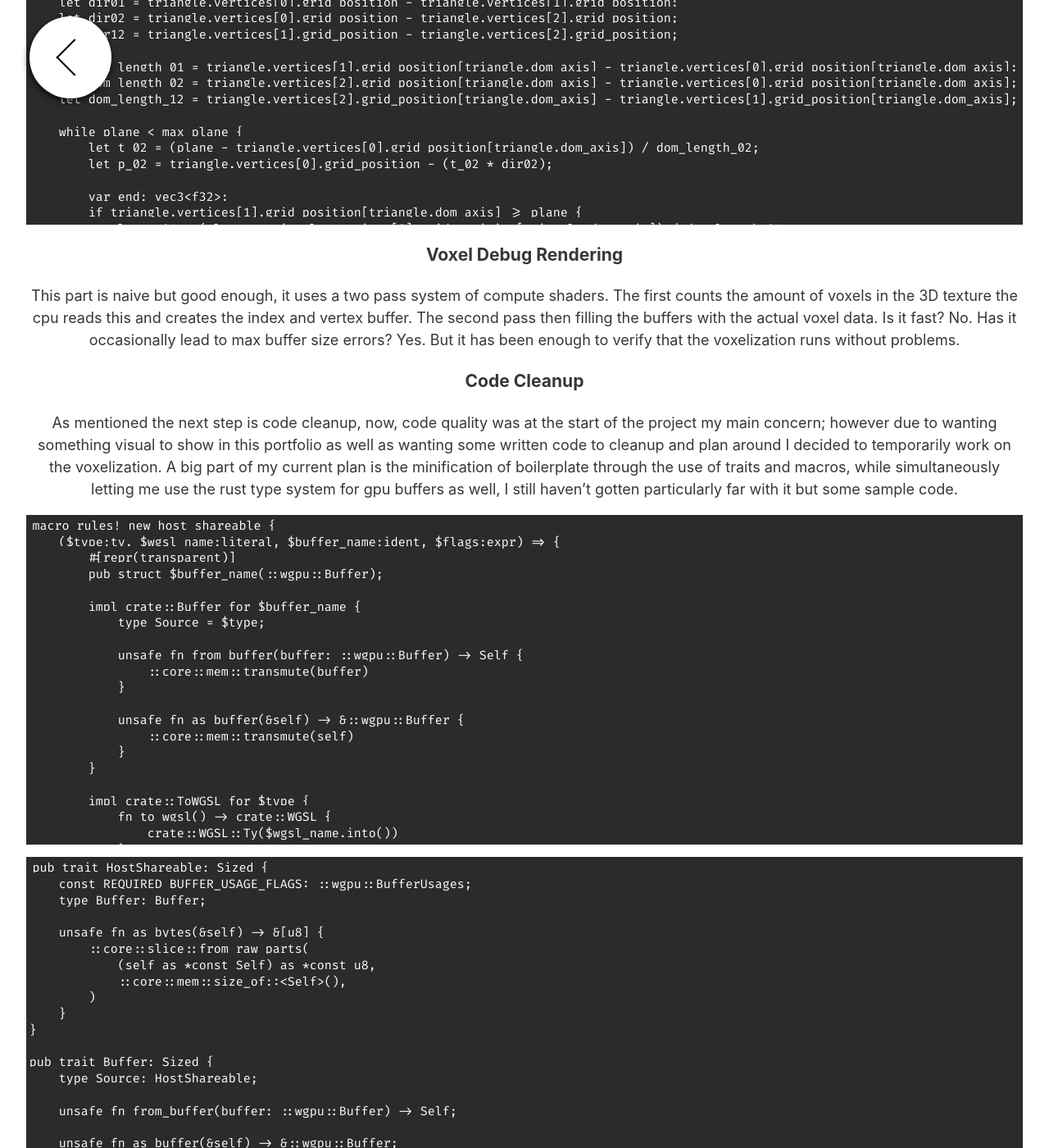
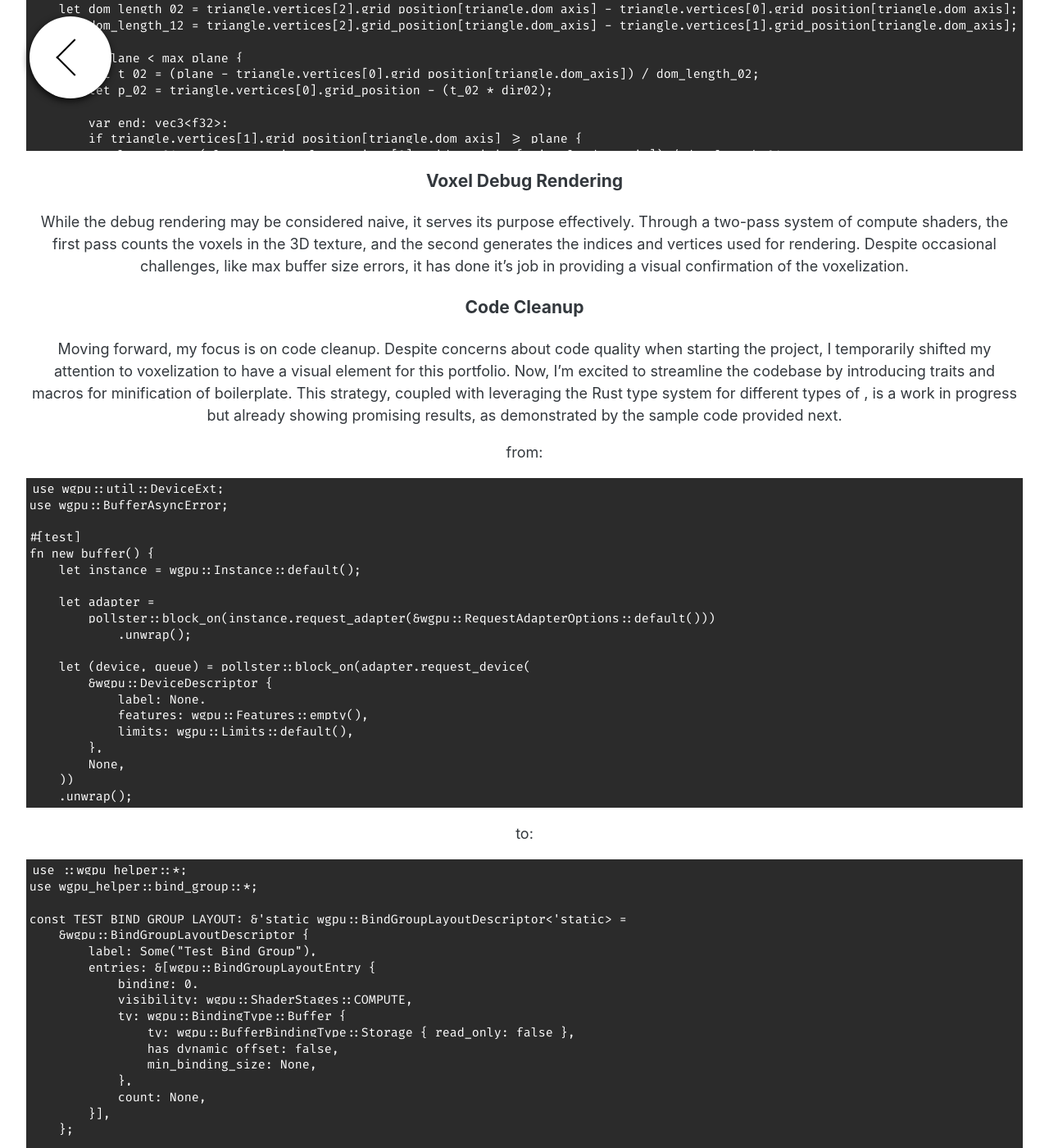
Before and after one commit to Kycklingris/portfolio, a Jekyll site: the page built from projects/rendering.md, in a window 1280 px wide and 1400 px high, scrolled down 1654 px. Shown: the whole window at 82% size. Built offline with Jekyll 4.4.1, drawn with Linux system fonts in a browser that asks for light colours; some of the changed text lies outside the part shown.

Commit message:
Slightly more positive

````diff
--- a/_includes/preload_img.html
+++ b/_includes/preload_img.html
@@ -1,3 +1,3 @@
-<p style="max-width:100%;width:800px;aspect-ratio:{{include.aspect_ratio}};margin:auto;background-color:black;">
-	<img src="{{ include.src }}" alt="{{ include.alt }}" style="width: 100%; height: 100%; margin:0; padding:0;">
+<p style="padding:0px; margin:auto; display:block; aspect-ratio:{{include.aspect_ratio}}; width:800px; max-width:100%; background-color:black;">
+	<img src="{{ include.src }}" alt="{{ include.alt }}" style="width: 100%; height: 100%; margin:auto; padding:0; object-fit:contain;">
 </p>
--- a/_layouts/project.html
+++ b/_layouts/project.html
@@ -5,7 +5,7 @@ layout: subpage
 <section class="project-content">
 	<section class="project-details">
 		{% if page.group_count %}<section><img src="/assets/icons/people.svg" alt="A icon of people">{{ page.group_count }}</section>{% endif %}
-		{% if page.url and page.url_text %}<a href="{{ page.itch_io_url }}" target="_blank">{{ page.url_text }}</a>{% endif %}
+		{% if page.source_url and page.url_text %}<a href="{{ page.source_url }}" target="_blank">{{ page.url_text }}</a>{% endif %}
 	</section>
 	{{ content }}
 </section>
--- a/projects/rendering.md
+++ b/projects/rendering.md
@@ -2,28 +2,26 @@
 layout: project
 title: Rendering
 group_count: 1
-url: https://github.com/Smorsoft/vct
+source_url: https://github.com/Smorsoft/vct
 url_text: Github
 ---
-As already mentioned there isn't all that much to show currently. Most of the time has been spent on the voxelization and debug rendering of the voxels. The next step being major code cleanup, especially generalizing the render passes (probably using interfaces) and separating out the gltf stuff.
-
 {% include preload_img.html
   src="/assets/projects/rendering/non_voxelized.png"
-  aspect_ratio="calc(16/9)"
+  aspect_ratio="640/360"
   alt="A picture showing the non voxelized sponza scene"
 %}
 {% include preload_img.html
   src="/assets/projects/rendering/voxelized.png"
-  aspect_ratio="calc(16/9)"
+  aspect_ratio="640/360"
   alt="A picture showing the voxelized sponza scene"
 %}
 
 # Voxelization
-The voxelization is done in a compute shader running per triangle. The triangles dominant axis is calculated and then sorted from lowest to highest in the dominant axis. The three edges are voxelized using a algorithm based on [A Fast Voxel Traversal Algorithm for Ray Tracing](http://www.cse.yorku.ca/~amana/research/grid.pdf){:target="_blank"}.
+My focus has been on the process of voxelization, implemented through a compute shader running per triangle. The triangles dominant axis is calculated; and then the three points are sorted from lowest to highest in the dominant axis. The three edges are voxelized using a algorithm based on [A Fast Voxel Traversal Algorithm for Ray Tracing](http://www.cse.yorku.ca/~amana/research/grid.pdf){:target="_blank"}.
 
-It is currently voxelized into simple 3D texture, but considering that the voxelization is implemented using compute shaders it should not be a problem to change it into for example a sparse voxel octree.
+The flexibility of compute shaders makes it seamless to consider transitioning to a sparse voxel octree in the future, or other memory efficent storage method.
 
-Scanlines are calculated using the following function, the scanlines are voxelized using the same fast voxel traversal algorithm.
+The center of the triangle is then voxelized with the help of scanlines and the same voxel traversal algorithm used for the edges.
 ```wgsl
 fn voxelize_interior(triangle: Triangle) {
 	let next_plane = floor(triangle.vertices[0].grid_position[triangle.dom_axis] + 1.0);
@@ -62,120 +60,237 @@ fn voxelize_interior(triangle: Triangle) {
 ```
 
 # Voxel Debug Rendering
-This part is naive but good enough, it uses a two pass system of compute shaders. The first counts the amount of voxels in the 3D texture the cpu reads this and creates the index and vertex buffer. The second pass then filling the buffers with the actual voxel data. Is it fast? No. Has it occasionally lead to max buffer size errors? Yes. But it has been enough to verify that the voxelization runs without problems.
+While the debug rendering may be considered naive, it serves its purpose effectively. Through a two-pass system of compute shaders, the first pass counts the voxels in the 3D texture, and the second generates the indices and vertices used for rendering. Despite occasional challenges, like max buffer size errors, it has done it's job in providing a visual confirmation of the voxelization.
 
 # Code Cleanup
-As mentioned the next step is code cleanup, now, code quality was at the start of the project my main concern; however due to wanting something visual to show in this portfolio as well as wanting some written code to cleanup and plan around I decided to temporarily work on the voxelization. A big part of my current plan is the minification of boilerplate through the use of traits and macros, while simultaneously letting me use the rust type system for gpu buffers as well, I still haven't gotten particularly far with it but some sample code.
+Moving forward, my focus is on code cleanup. Despite concerns about code quality when starting the project, I temporarily shifted my attention to voxelization to have a visual element for this portfolio. Now, I'm excited to streamline the codebase by introducing traits and macros for minification of boilerplate. This strategy, coupled with leveraging the Rust type system for different types of , is a work in progress but already showing promising results, as demonstrated by the sample code provided next.
+
+from:
 ```rust
-macro_rules! new_host_shareable {
-	($type:ty, $wgsl_name:literal, $buffer_name:ident, $flags:expr) => {
-		#[repr(transparent)]
-		pub struct $buffer_name(::wgpu::Buffer);
+use wgpu::util::DeviceExt;
+use wgpu::BufferAsyncError;
 
-		impl crate::Buffer for $buffer_name {
-			type Source = $type;
+#[test]
+fn new_buffer() {
+	let instance = wgpu::Instance::default();
 
-			unsafe fn from_buffer(buffer: ::wgpu::Buffer) -> Self {
-				::core::mem::transmute(buffer)
+	let adapter =
+		pollster::block_on(instance.request_adapter(&wgpu::RequestAdapterOptions::default()))
+			.unwrap();
+
+	let (device, queue) = pollster::block_on(adapter.request_device(
+		&wgpu::DeviceDescriptor {
+			label: None,
+			features: wgpu::Features::empty(),
+			limits: wgpu::Limits::default(),
+		},
+		None,
+	))
+	.unwrap();
+
+	let cs_module = device.create_shader_module(wgpu::ShaderModuleDescriptor {
+		label: None,
+		source: wgpu::ShaderSource::Wgsl(std::borrow::Cow::Borrowed(include_str!(
+			"bind_group.wgsl"
+		))),
+	});
+
+	let staging_buffer = device.create_buffer(&wgpu::BufferDescriptor {
+		label: Some("Test Staging Buffer"),
+		size: std::mem::size_of::<[[f32; 4]; 4]>() as u64,
+		usage: wgpu::BufferUsages::MAP_READ | wgpu::BufferUsages::COPY_DST,
+		mapped_at_creation: false,
+	});
+
+	let orig_data= [[1.5_f32; 4]; 4];
+	let test_buffer = device.create_buffer_init(&wgpu::util::BufferInitDescriptor {
+		label: Some("Test Data Buffer"),
+		contents: bytemuck::cast_slice(&orig_data),
+		usage: wgpu::BufferUsages::STORAGE | wgpu::BufferUsages::COPY_DST | wgpu::BufferUsages::COPY_SRC,
+	});
+
+	let bind_group_layout = device.create_bind_group_layout(&wgpu::BindGroupLayoutDescriptor {
+			label: Some("Test Bind Group Layout"),
+			entries: &[wgpu::BindGroupLayoutEntry {
+				binding: 0,
+				visibility: wgpu::ShaderStages::COMPUTE,
+				ty: wgpu::BindingType::Buffer {
+					ty: wgpu::BufferBindingType::Storage { read_only: false },
+					has_dynamic_offset: false,
+					min_binding_size: None,
+				},
+				count: None,
+			}],
+		});
+
+	let bind_group = device.create_bind_group(&wgpu::BindGroupDescriptor {
+		label: Some("Test Bind Group"),
+		layout: &bind_group_layout,
+		entries: &[wgpu::BindGroupEntry {
+			binding: 0,
+			resource: test_buffer.as_entire_binding(),
+		}],
+	});
+
+	let compute_pipeline_layout = device.create_pipeline_layout(&wgpu::PipelineLayoutDescriptor {
+		label: Some("Test Pipeline"),
+		bind_group_layouts: &[&bind_group_layout],
+		push_constant_ranges: &[],
+	});
+
+	let compute_pipeline = device.create_compute_pipeline(&wgpu::ComputePipelineDescriptor {
+		label: None,
+		layout: Some(&compute_pipeline_layout),
+		module: &cs_module,
+		entry_point: "main",
+	});
+
+	let mut encoder =
+		device.create_command_encoder(&wgpu::CommandEncoderDescriptor { label: None });
+	{
+		let mut cpass = encoder.begin_compute_pass(&wgpu::ComputePassDescriptor {
+			label: None,
+			timestamp_writes: None,
+		});
+		cpass.set_pipeline(&compute_pipeline);
+		cpass.set_bind_group(0, &bind_group, &[]);
+		cpass.insert_debug_marker("compute collatz iterations");
+		cpass.dispatch_workgroups(1, 1, 1); // Number of cells to run, the (x,y,z) size of item being processed
+	}
+
+	encoder.copy_buffer_to_buffer(&test_buffer, 0, &staging_buffer, 0, test_buffer.size());
+
+	queue.submit(Some(encoder.finish()));
+
+	let (tx, rx) = std::sync::mpsc::channel::<Result<(), BufferAsyncError>>();
+
+
+	let staging_slice = staging_buffer.slice(..);
+	staging_slice.map_async(wgpu::MapMode::Read, move |res| {
+		tx.send(res).unwrap();
+	});
+
+	loop {
+		device.poll(wgpu::MaintainBase::Wait);
+
+		match rx.recv() {
+			Ok(_) => {
+				let buffer_view = staging_slice.get_mapped_range();
+				let data: &[[f32; 4]; 4] = unsafe { &*(buffer_view.as_ptr() as *const [[f32; 4]; 4]) };
+
+				assert_eq!(data, &[[3.0_f32; 4]; 4]);
+				break;
 			}
-
-			unsafe fn as_buffer(&self) -> &::wgpu::Buffer {
-				::core::mem::transmute(self)
+			Err(e) => {
+				panic!("{:?}", e);
 			}
 		}
-
-		impl crate::ToWGSL for $type {
-			fn to_wgsl() -> crate::WGSL {
-				crate::WGSL::Ty($wgsl_name.into())
-			}
-		}
-
-		impl crate::HostShareable for $type {
-			const REQUIRED_BUFFER_USAGE_FLAGS: ::wgpu::BufferUsages = $flags;
-			type Buffer = $buffer_name;
-		}
-	};
-	($type:ty, $wgsl_name:literal, $buffer_name:ident) => {
-		new_host_shareable!(
-			$type,
-			$wgsl_name,
-			$buffer_name,
-			::wgpu::BufferUsages::empty()
-		);
-	};
-}
-```
-```rust
-pub trait HostShareable: Sized {
-	const REQUIRED_BUFFER_USAGE_FLAGS: ::wgpu::BufferUsages;
-	type Buffer: Buffer;
-
-	unsafe fn as_bytes(&self) -> &[u8] {
-		::core::slice::from_raw_parts(
-			(self as *const Self) as *const u8,
-			::core::mem::size_of::<Self>(),
-		)
-	}
-}
-
-pub trait Buffer: Sized {
-	type Source: HostShareable;
-
-	unsafe fn from_buffer(buffer: ::wgpu::Buffer) -> Self;
-
-	unsafe fn as_buffer(&self) -> &::wgpu::Buffer;
-
-	fn map_async(
-		&self,
-		mode: wgpu::MapMode,
-		callback: impl FnOnce(Result<(), wgpu::BufferAsyncError>) + wgpu::WasmNotSend + 'static,
-	) {
-		let buffer = unsafe { self.as_buffer() };
-		buffer.slice(..).map_async(mode, callback);
-	}
-
-	fn get_mapped_data<'a>(&'a self) -> &'a Self::Source {
-		let buffer_view = unsafe { self.as_buffer() }.slice(..).get_mapped_range();
-		unsafe { &*(buffer_view.as_ptr() as *const Self::Source) }
-	}
-
-	fn get_mapped_data_mut<'a>(&'a mut self) -> &'a mut Self::Source {
-		let buffer_view = unsafe { self.as_buffer() }.slice(..).get_mapped_range_mut();
-		unsafe { &mut *(buffer_view.as_ptr() as *mut Self::Source) }
-	}
-}
-
-pub trait BufferArray: Sized {}
-
-pub fn create_buffer<T: HostShareable + Sized>(
-	device: &wgpu::Device,
-	usage: ::wgpu::BufferUsages,
-	mapped_at_creation: bool,
-) -> T::Buffer {
-	unsafe {
-		T::Buffer::from_buffer(device.create_buffer(&wgpu::BufferDescriptor {
-			label: None,
-			size: std::mem::size_of::<T>() as u64,
-			usage,
-			mapped_at_creation,
-		}))
-	}
-}
-
-pub fn create_buffer_init<T: HostShareable + Sized>(
-	device: &wgpu::Device,
-	item: &T,
-	usage: ::wgpu::BufferUsages,
-) -> T::Buffer {
-	use wgpu::util::DeviceExt;
-	unsafe {
-		T::Buffer::from_buffer(
-			device.create_buffer_init(&wgpu::util::BufferInitDescriptor {
-				label: None,
-				contents: item.as_bytes(),
-				usage,
-			}),
-		)
 	}
 }
 ```
+
+to:
+```rust
+use ::wgpu_helper::*;
+use wgpu_helper::bind_group::*;
+
+const TEST_BIND_GROUP_LAYOUT: &'static wgpu::BindGroupLayoutDescriptor<'static> =
+	&wgpu::BindGroupLayoutDescriptor {
+		label: Some("Test Bind Group"),
+		entries: &[wgpu::BindGroupLayoutEntry {
+			binding: 0,
+			visibility: wgpu::ShaderStages::COMPUTE,
+			ty: wgpu::BindingType::Buffer {
+				ty: wgpu::BufferBindingType::Storage { read_only: false },
+				has_dynamic_offset: false,
+				min_binding_size: None,
+			},
+			count: None,
+		}],
+	};
+
+#[derive(BindGroup)]
+#[layout(TEST_BIND_GROUP_LAYOUT)]
+pub struct TestBindGroup<'a> {
+	pub indices: &'a crate::Buffer<crate::types::mat4x4f>,
+}
+
+#[test]
+fn new_buffer() {
+	let instance = wgpu::Instance::default();
+
+	let adapter =
+		pollster::block_on(instance.request_adapter(&wgpu::RequestAdapterOptions::default()))
+			.unwrap();
+
+	let (device, queue) = pollster::block_on(adapter.request_device(
+		&wgpu::DeviceDescriptor {
+			label: None,
+			features: wgpu::Features::empty(),
+			limits: wgpu::Limits::default(),
+		},
+		None,
+	))
+	.unwrap();
+
+	let cs_module = device.create_shader_module(wgpu::ShaderModuleDescriptor {
+		label: None,
+		source: wgpu::ShaderSource::Wgsl(std::borrow::Cow::Borrowed(include_str!(
+			"bind_group.wgsl"
+		))),
+	});
+
+	let staging_buffer = wgpu_helper::Buffer::<crate::types::mat4x4f>::new(
+		&device,
+		wgpu::BufferUsages::MAP_READ | wgpu::BufferUsages::COPY_DST,
+		false,
+	);
+
+	let orig_data: crate::types::mat4x4f = [[1.5_f32; 4]; 4].into();
+	let storage_buffer = wgpu_helper::Buffer::new_init(
+		&device,
+		&orig_data,
+		wgpu::BufferUsages::STORAGE | wgpu::BufferUsages::COPY_DST | wgpu::BufferUsages::COPY_SRC,
+	);
+
+	let bind_group = TestBindGroup {
+		indices: &storage_buffer,
+	};
+
+	let official_bind_group = bind_group.to_bind_group(&device, None);
+
+	let bind_group_layout = TestBindGroup::get_bind_group_layout(&device);
+
+	let compute_pipeline_layout = device.create_pipeline_layout(&wgpu::PipelineLayoutDescriptor {
+		label: Some("Test Pipeline"),
+		bind_group_layouts: &[bind_group_layout],
+		push_constant_ranges: &[],
+	});
+
+	let compute_pipeline = device.create_compute_pipeline(&wgpu::ComputePipelineDescriptor {
+		label: None,
+		layout: Some(&compute_pipeline_layout),
+		module: &cs_module,
+		entry_point: "main",
+	});
+
+	let mut encoder =
+		device.create_command_encoder(&wgpu::CommandEncoderDescriptor { label: None });
+	{
+		let mut cpass = encoder.begin_compute_pass(&wgpu::ComputePassDescriptor {
+			label: None,
+			timestamp_writes: None,
+		});
+		cpass.set_pipeline(&compute_pipeline);
+		cpass.set_bind_group(0, unsafe { official_bind_group.as_untyped() }, &[]);
+		cpass.insert_debug_marker("compute collatz iterations");
+		cpass.dispatch_workgroups(1, 1, 1); // Number of cells to run, the (x,y,z) size of item being processed
+	}
+
+	storage_buffer.copy_to_buffer(&mut encoder, &staging_buffer);
+
+	queue.submit(Some(encoder.finish()));
+
+	assert_eq!(staging_buffer.map_sync(&device), &[[3.0_f32; 4]; 4].into());
+}
+```
````
Also changed, not shown: projects/b34n.md (+5 -7 lines), projects/ecocide.md (+5 -11 lines), projects/riftbreaker.md (+7 -11 lines).
